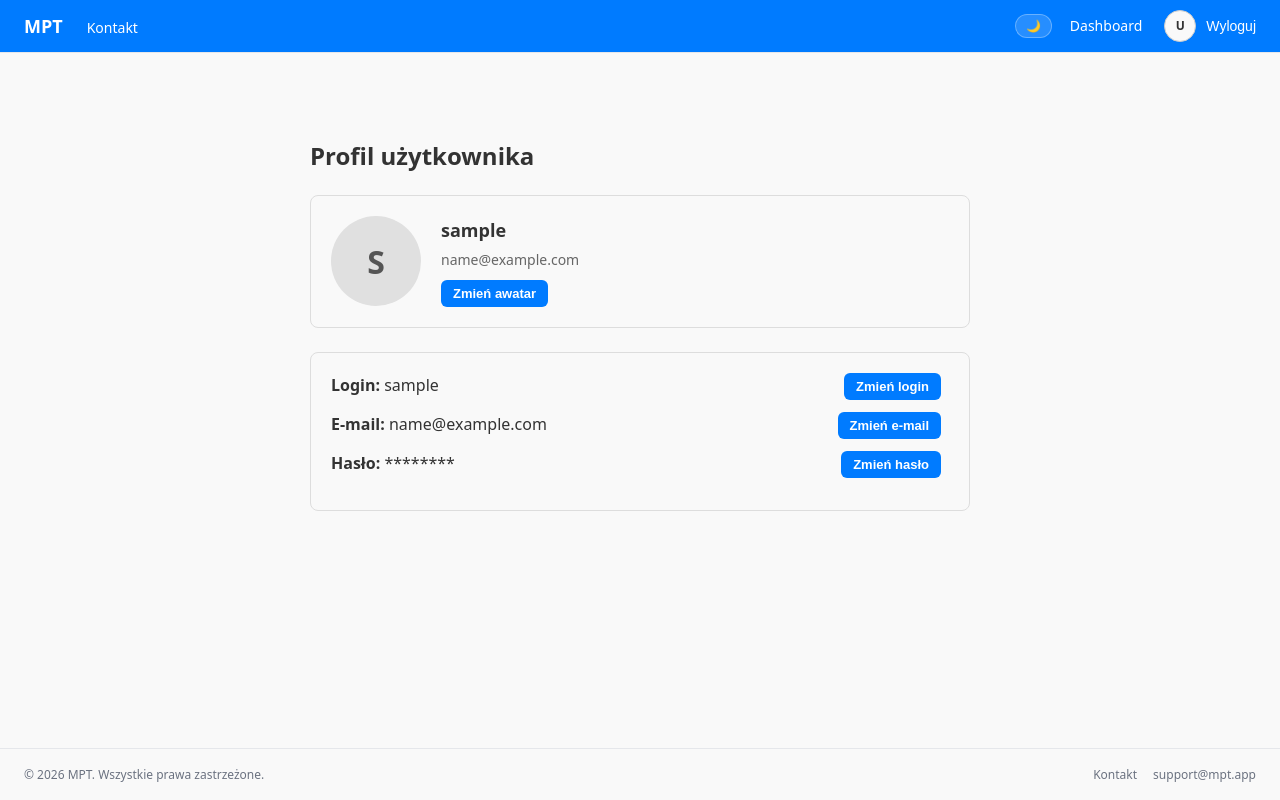
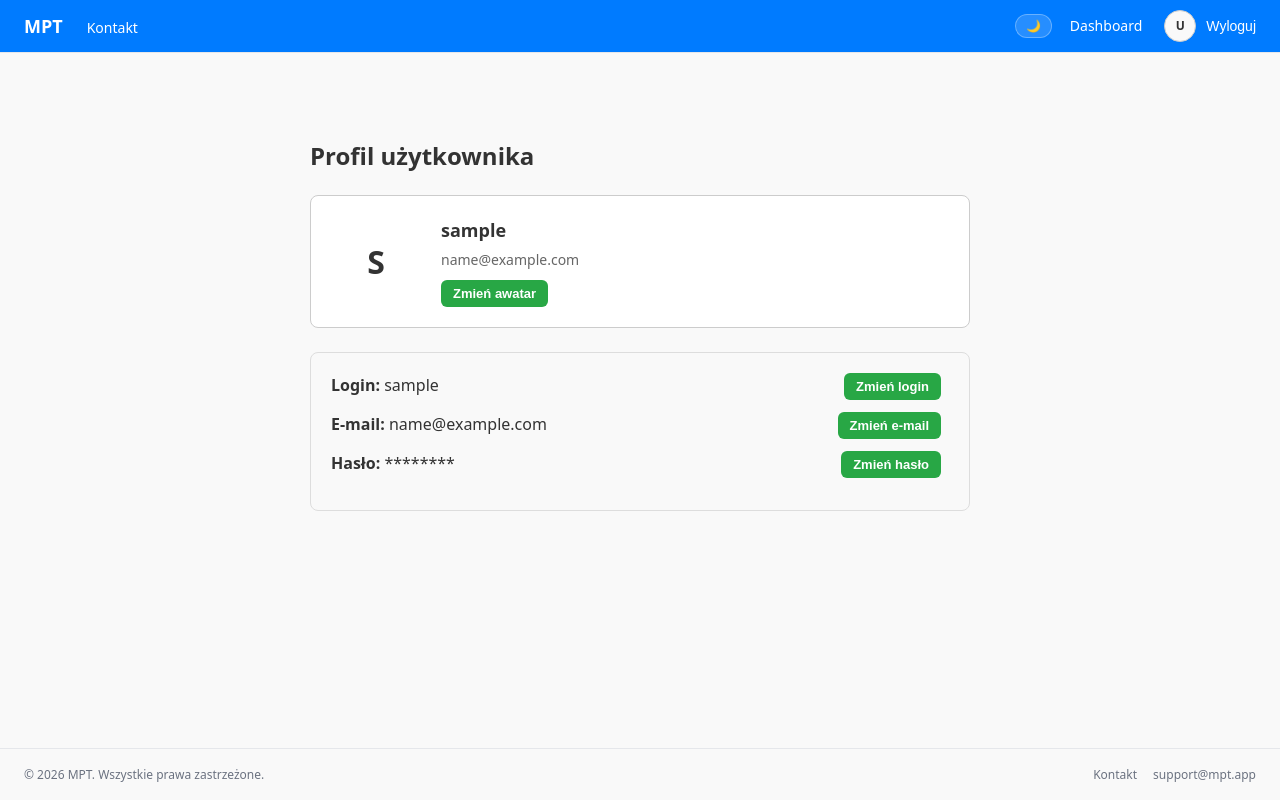
Before and after one commit to ironnext22/MPT, a React (Create React App) app in the folder Frontend/forms/: page /profile in a window 1280 px wide. Built offline with nearby package versions, Linux system fonts and the light colour scheme; no server answers; sample sign-in values are in the browser's storage.

Commit message:
qr code fix + Profile.js

```diff
--- a/Frontend/forms/src/pages/Profile.js
+++ b/Frontend/forms/src/pages/Profile.js
@@ -275,11 +275,12 @@ export default function Profile() {
                     marginTop: 20,
                     padding: 20,
                     borderRadius: 8,
-                    border: "1px solid #ddd",
                     display: "flex",
                     gap: 20,
                     alignItems: "center",
-                    background: "#f9f9f9",
+                    background: "var(--card-bg)",
+                    border: "1px solid var(--border-color)",
+                    color: "var(--text-color)",
                 }}
             >
                 {/* Avatar */}
@@ -288,16 +289,16 @@ export default function Profile() {
                         width: 90,
                         height: 90,
                         borderRadius: "50%",
-                        background: "#e0e0e0",
                         display: "flex",
                         alignItems: "center",
                         justifyContent: "center",
                         fontSize: 32,
                         fontWeight: "bold",
-                        color: "#555",
                         flexShrink: 0,
                         cursor: "pointer",
                         overflow: "hidden",
+                        background: "var(--input-bg)",
+                        color: "var(--text-color)",
                     }}
                     onClick={handleAvatarClick}
                     title="Kliknij, aby zmienić awatar"
@@ -554,7 +555,7 @@ const btnInlineStyle = {
     padding: "6px 12px",
     borderRadius: 6,
     border: "none",
-    background: "#007bff",
+    background: "var(--primary-button)",
     cursor: "pointer",
     fontWeight: 600,
     fontSize: 13,
```
Also changed, not shown: Frontend/forms/src/pages/Dashboard.js (+1 -1 lines).
